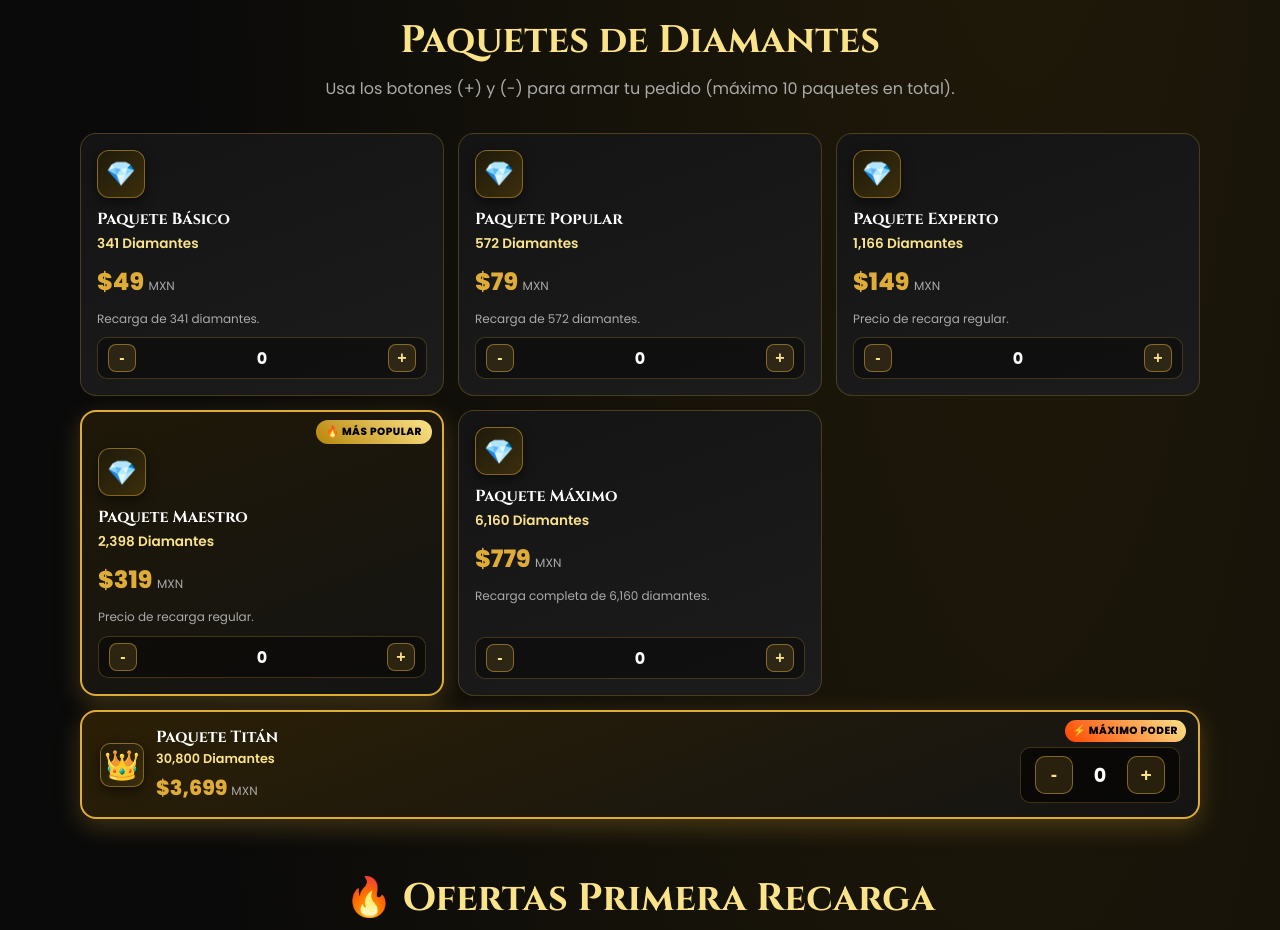
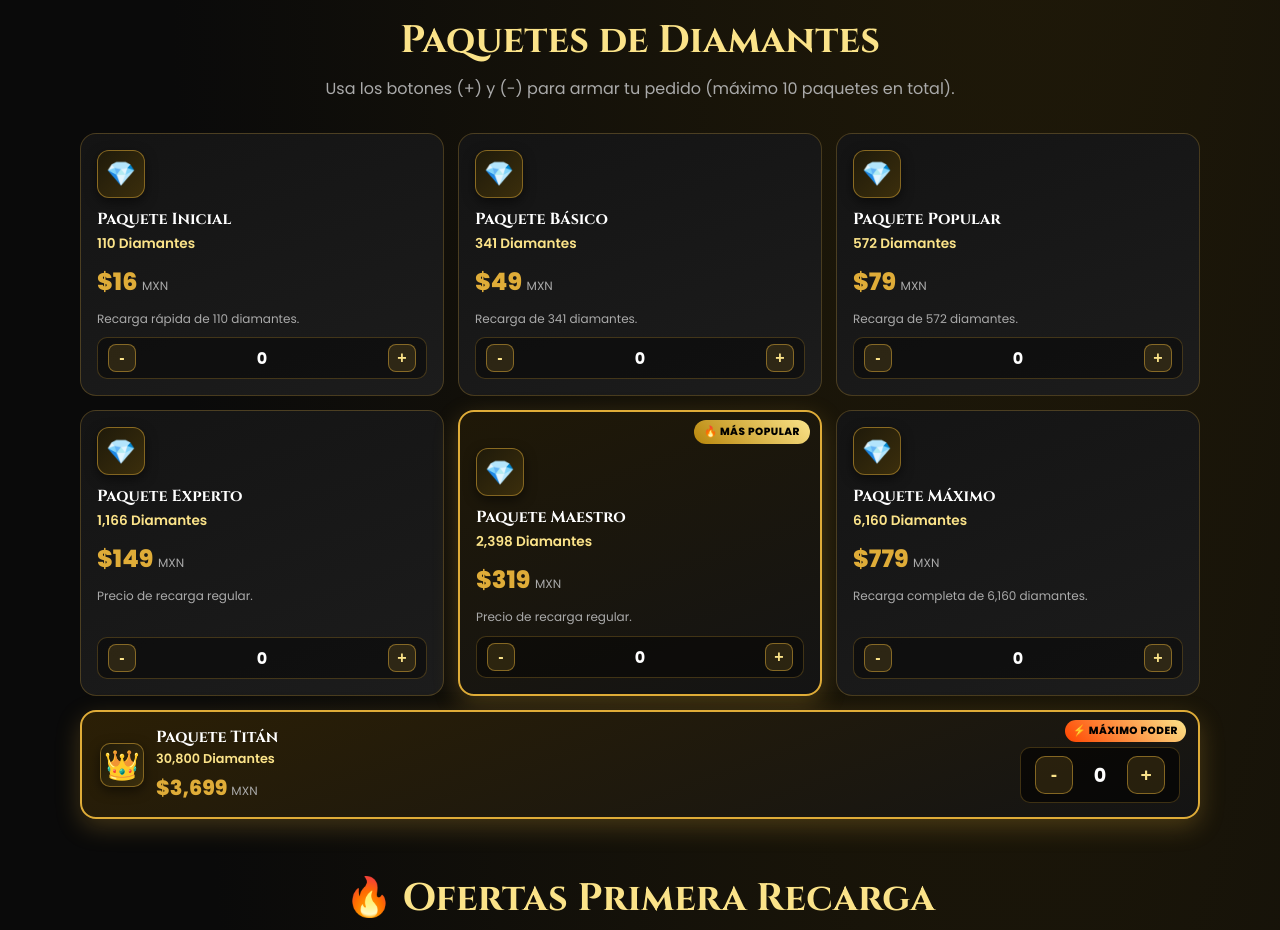
Before and after one commit to dxnzzventas/Tienda-prueba, a plain HTML site: page index.html in a window 1280 px wide. Shown: the part 940-1870 px from the top of the page. Drawn offline with Linux system fonts and the light colour scheme.

Commit message:
Actualizar index.html

```diff
--- a/index.html
+++ b/index.html
@@ -762,6 +762,21 @@ footer {
     </div>
 
     <div class="products">
+
+      <article class="product">
+        <div>
+          <div class="diamond">💎</div>
+          <h3>Paquete Inicial</h3>
+          <div class="qty">110 Diamantes</div>
+          <div class="price" data-mxn="16">$16 <small>MXN</small></div>
+          <p class="note">Recarga rápida de 110 diamantes.</p>
+        </div>
+        <div class="qty-controls">
+          <button class="qty-btn" onclick="cambiarCantidad('110 Diamantes', -1)">-</button>
+          <span class="qty-num" id="qty-110 Diamantes">0</span>
+          <button class="qty-btn" onclick="cambiarCantidad('110 Diamantes', 1)">+</button>
+        </div>
+      </article>
 
       <article class="product">
         <div>
@@ -1216,6 +1231,7 @@ const TASA_USD = 17.98;
 let monedaActual = 'MXN';
 
 const productosPrecios = {
+  "110 Diamantes": 16,
   "341 Diamantes": 49,
   "572 Diamantes": 79,
   "1,166 Diamantes (Regular)": 149,
```
